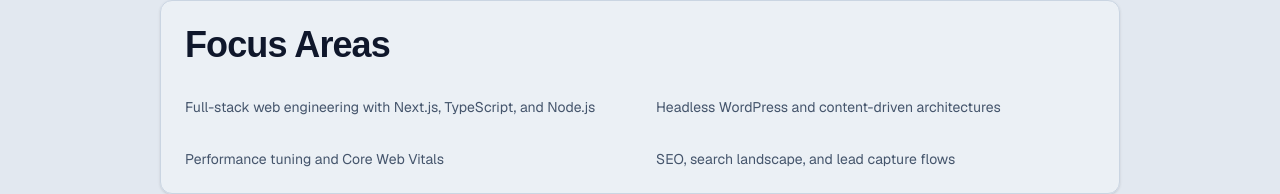
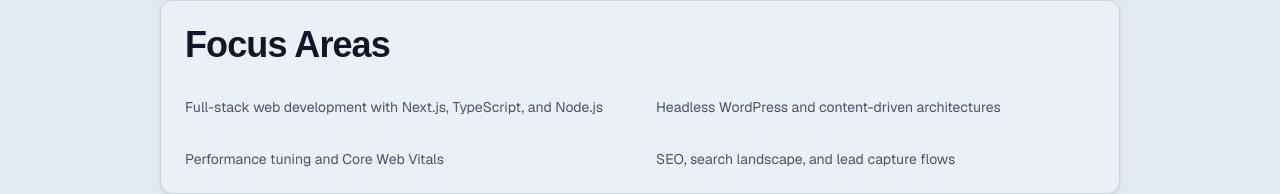
Before and after one commit to ceklund75/portfolio, a Next.js app: page /about in a window 1280 px wide. Shown: the part 1142-1336 px from the top of the page. Built offline with nearby package versions, Linux system fonts and the light colour scheme.

Commit message:
fix: update job title and description for consistency in metadata and AboutContent

```diff
--- a/app/page.tsx
+++ b/app/page.tsx
@@ -7,8 +7,8 @@
 import { createPageMetadata } from '@/lib/metadata'
 
 export const metadata = createPageMetadata(
-  'Christopher Eklund - Full-Stack Engineer',
-  'Full-stack engineer focused on fast, SEO-critical web platforms.',
+  'Christopher Eklund - Full-Stack Web Developer',
+  'Full-stack web developer focused on fast, SEO-critical web platforms.',
   '/',
 )
 
--- a/components/about/AboutContent.tsx
+++ b/components/about/AboutContent.tsx
@@ -76,7 +76,7 @@
         </MotionDiv>
         <MotionDiv variants={fadeIn}>
           <ul className={`${styles.text.small} grid gap-8 md:grid-cols-2`}>
-            <li>Full-stack web engineering with Next.js, TypeScript, and Node.js</li>
+            <li>Full-stack web development with Next.js, TypeScript, and Node.js</li>
             <li>Headless WordPress and content-driven architectures</li>
             <li>Performance tuning and Core Web Vitals</li>
             <li>SEO, search landscape, and lead capture flows</li>
```
